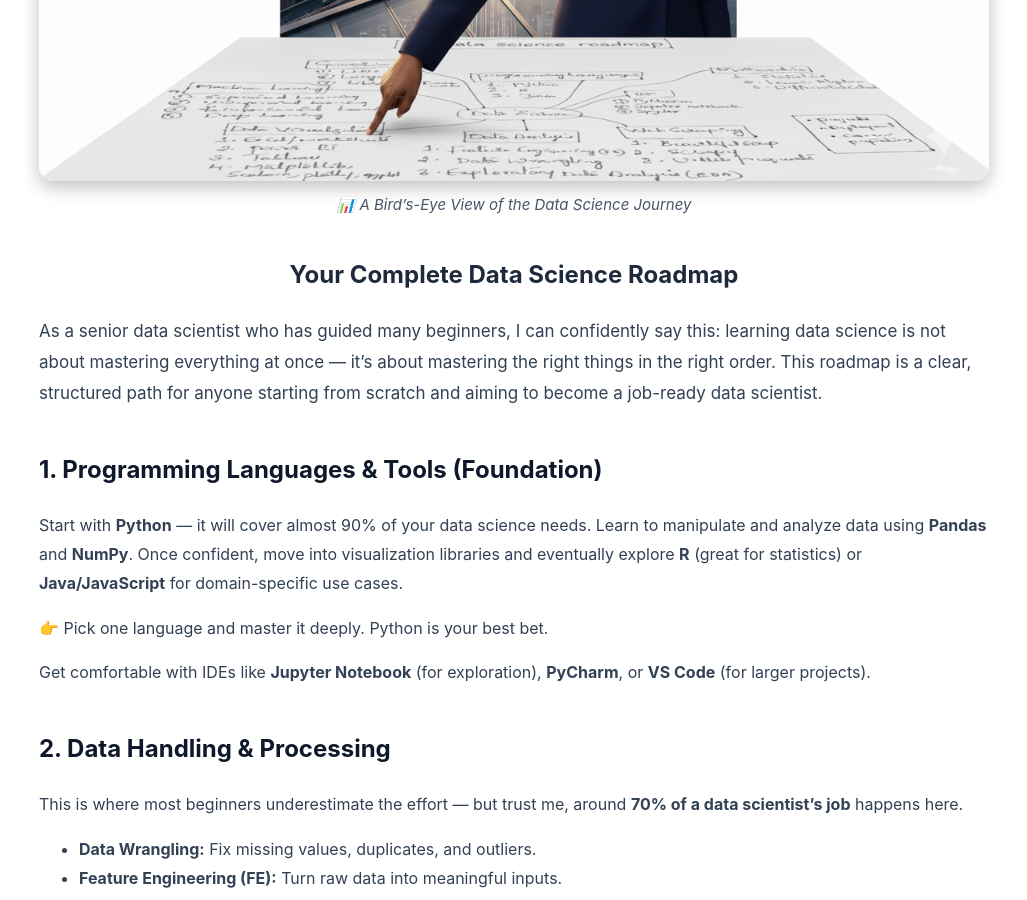
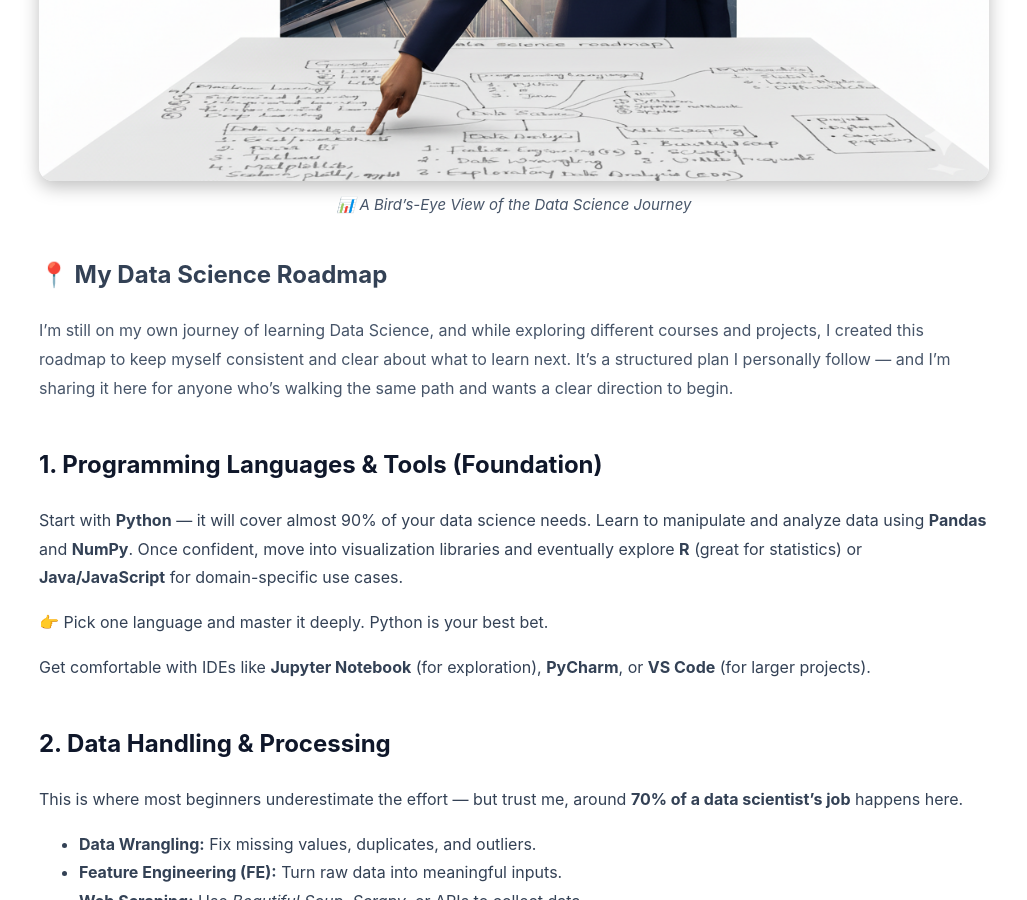
Before and after one commit to tabassumunnisa19/My_Personal_Website, a Jekyll site: the page roadmap/roadmap.html, which Jekyll copies as it is, in a window 1280 px wide and 900 px high, scrolled down 560 px. Shown: the whole window, without its empty margins (126-1153 px from the left). Built offline with Jekyll 4.4.1, drawn with Linux system fonts in a browser that asks for light colours.

Commit message:
Update roadmap.html

```diff
--- a/roadmap/roadmap.html
+++ b/roadmap/roadmap.html
@@ -13,10 +13,14 @@
     </figure>
   </div>
 
-  <h1 style="text-align: center; color: #1e293b; margin-bottom: 20px;">Your Complete Data Science Roadmap</h1>
-  <p style="font-size: 17px;">
-    As a senior data scientist who has guided many beginners, I can confidently say this: learning data science is not about mastering everything at once — it’s about mastering the right things in the right order. This roadmap is a clear, structured path for anyone starting from scratch and aiming to become a job-ready data scientist.
+<h2>📍 My Data Science Roadmap</h2>
+  <p style="color:#475569; margin-bottom:16px;">
+    I’m still on my own journey of learning Data Science, and while exploring different courses and projects,
+    I created this roadmap to keep myself consistent and clear about what to learn next.
+    It’s a structured plan I personally follow — and I’m sharing it here for anyone who’s walking the same path
+    and wants a clear direction to begin.
   </p>
+
 
   <h2 style="color:#0f172a; margin-top: 40px;">1. Programming Languages & Tools (Foundation)</h2>
   <p>Start with <strong>Python</strong> — it will cover almost 90% of your data science needs. Learn to manipulate and analyze data using <strong>Pandas</strong> and <strong>NumPy</strong>. Once confident, move into visualization libraries and eventually explore <strong>R</strong> (great for statistics) or <strong>Java/JavaScript</strong> for domain-specific use cases.</p>
```
